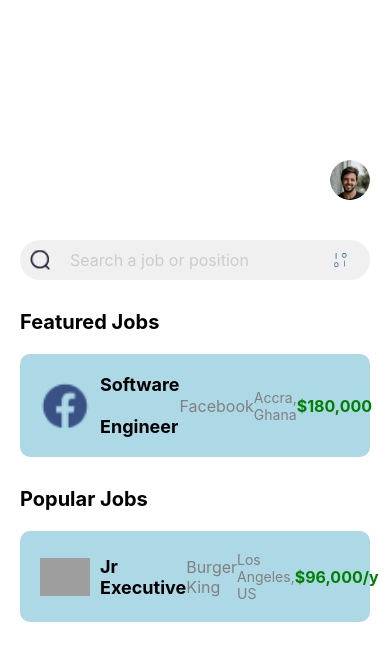
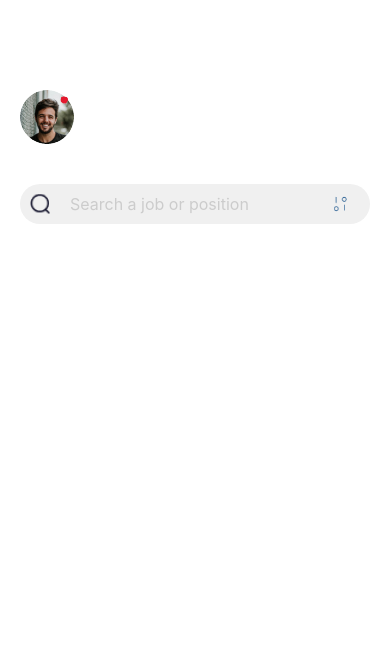
Before and after one commit to mubarakck/rn-assignment4-11293859, a React Native app in the folder myApp/: screen / in a window 390 px wide. Both pictures are taken after a click on the button "LOG IN". Shown: the top 660 px of the page. Built offline with nearby package versions, Linux system fonts and the light colour scheme; grey boxes are pictures that could not be loaded.

Commit message:
edit ed the user image

```diff
--- a/myApp/screens/HomeScreen.js
+++ b/myApp/screens/HomeScreen.js
@@ -4,18 +4,20 @@ import { ScrollView, View, Text, Image, StyleSheet, TextInput  } from "react-nat
 export default function HomeScreen ({ route }) {
 const { name, email } = route.params;
     return (
+
+
         <ScrollView style={styles.container}>
 
 
+<View style={ styles.header}>
+<View style={ styles.head}>
+        <Text style={styles.name}>{name}</Text>
+        <Text style={styles.email}>{email}</Text>
+</View>
 
-        <Text style={styles.name}>{name}</Text>
-        <View style={ styles.header}>
+        <Image source={require('../assets/user.png')} style={styles.user} />
 
-
-      <Text style={styles.email}>{email}</Text>
-      <Image source={require('../assets/user.png')} style={styles.user} />
       </View>
-
 
 
 
@@ -32,23 +34,7 @@ const { name, email } = route.params;
        <Image source={require('../assets/filter.png')} style={styles.searchIcon} />
       </View>
 
-      <Text style={styles.sectionTitle}>Featured Jobs</Text>
-      <View style={styles.jobCard}>
-      <Image source={require('../assets/facebooklogo.png')} style={styles.logo} />
-        <Text style={styles.jobTitle}>Software {"\n"} Engineer</Text>
-        <Text style={styles.jobCompany}>Facebook</Text>
-        <Text style={styles.jobLocation}>Accra, Ghana</Text>
-        <Text style={styles.jobSalary}>$180,000</Text>
-      </View>
 
-      <Text style={styles.sectionTitle}>Popular Jobs</Text>
-      <View style={styles.jobCard}>
-        <Image source={{ uri: 'burgerking' }} style={styles.logo} />
-        <Text style={styles.jobTitle}>Jr Executive</Text>
-        <Text style={styles.jobCompany}>Burger King</Text>
-        <Text style={styles.jobLocation}>Los Angeles, US</Text>
-        <Text style={styles.jobSalary}>$96,000/y</Text>
-      </View>
     </ScrollView>
   );
 }
@@ -60,25 +46,21 @@ const styles = StyleSheet.create({
       backgroundColor: '#fff',
     },
     header: {
-        flexDirection: 'row',
-        alignItems: 'center',
-        padding: 20,
-        backgroundColor: '#fff',
+      padding: 20,
+      marginTop: 70,
+      flexDirection: 'row',
+    },
+    head:{
+      flexDirection: 'column',
     },
     user: {
-       flexDirection: 'row',
-       marginTop: 30,
-       width: 40,
-       height: 40,
-       borderRadius: 20,
+      flexDirection: 'row',
+
     },
     name: {
       fontSize: 24,
       fontWeight: 'bold',
       color: '#000',
-
-      marginTop: 70,
-      padding: 20,
     },
     email: {
       fontSize: 18,
@@ -86,8 +68,6 @@ const styles = StyleSheet.create({
       flex: 1,
       marginTop: 0,
     },
-
-
 
 
 
@@ -109,41 +89,4 @@ const styles = StyleSheet.create({
       height: 20,
       marginRight: 10,
     },
-    sectionTitle: {
-      fontSize: 20,
-      fontWeight: 'bold',
-      marginLeft: 20,
-      marginTop: 10,
-    },
-    jobCard: {
-      backgroundColor: 'lightblue',
-      padding: 20,
-      margin: 20,
-      borderRadius: 10,
-      flexDirection: 'row',
-      alignItems: 'center',
-    },
-    logo: {
-      width: 50,
-      height: 50,
-      resizeMode: 'contain',
-      marginRight: 10,
-    },
-    jobTitle: {
-      fontSize: 18,
-      fontWeight: 'bold',
-    },
-    jobCompany: {
-      fontSize: 16,
-      color: 'gray',
-    },
-    jobLocation: {
-      fontSize: 14,
-      color: 'gray',
-    },
-    jobSalary: {
-      fontSize: 16,
-      fontWeight: 'bold',
-      color: 'green',
-    },
-  });
+   });
```
Also changed, not shown: myApp/assets/user.png.
